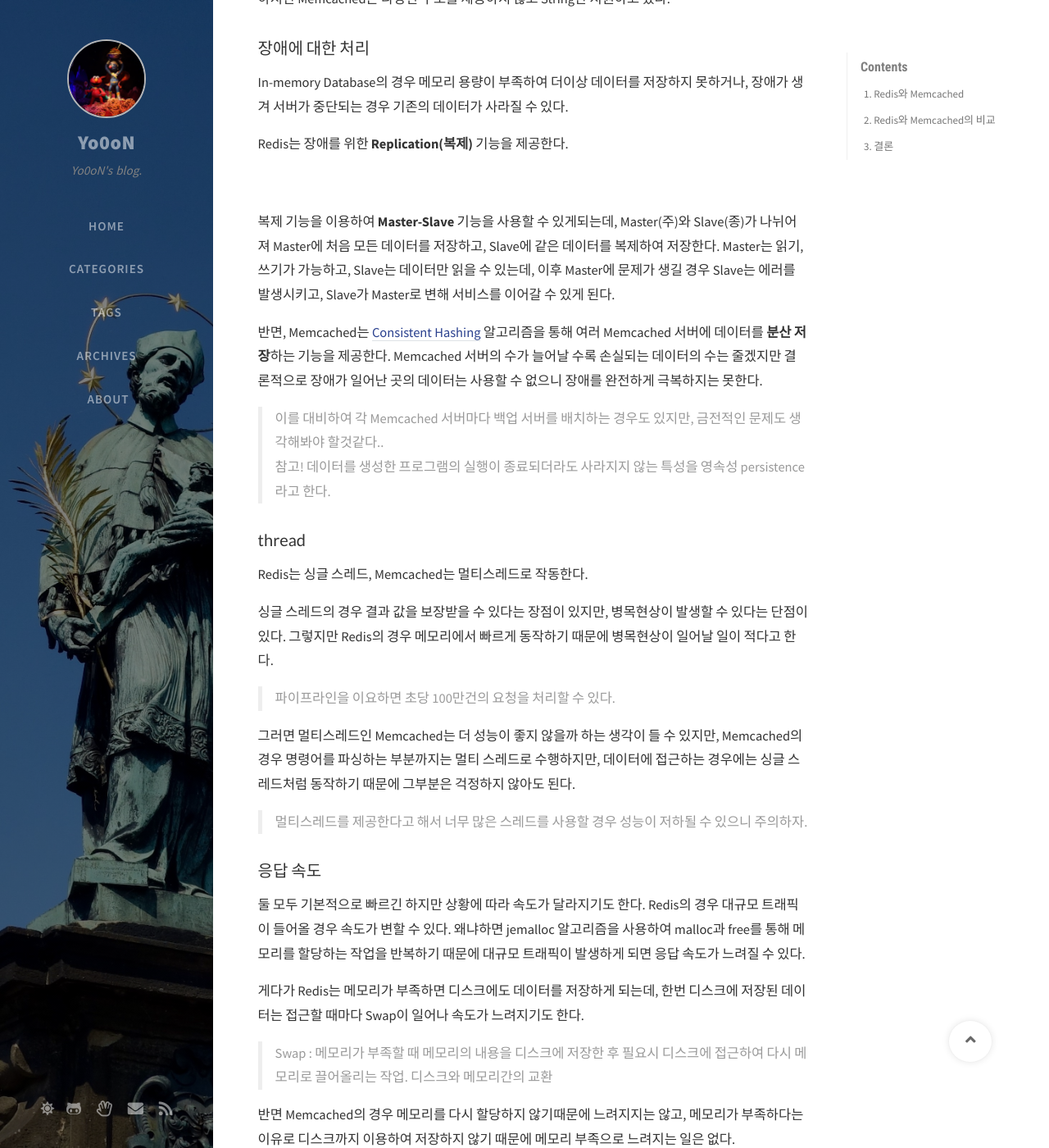
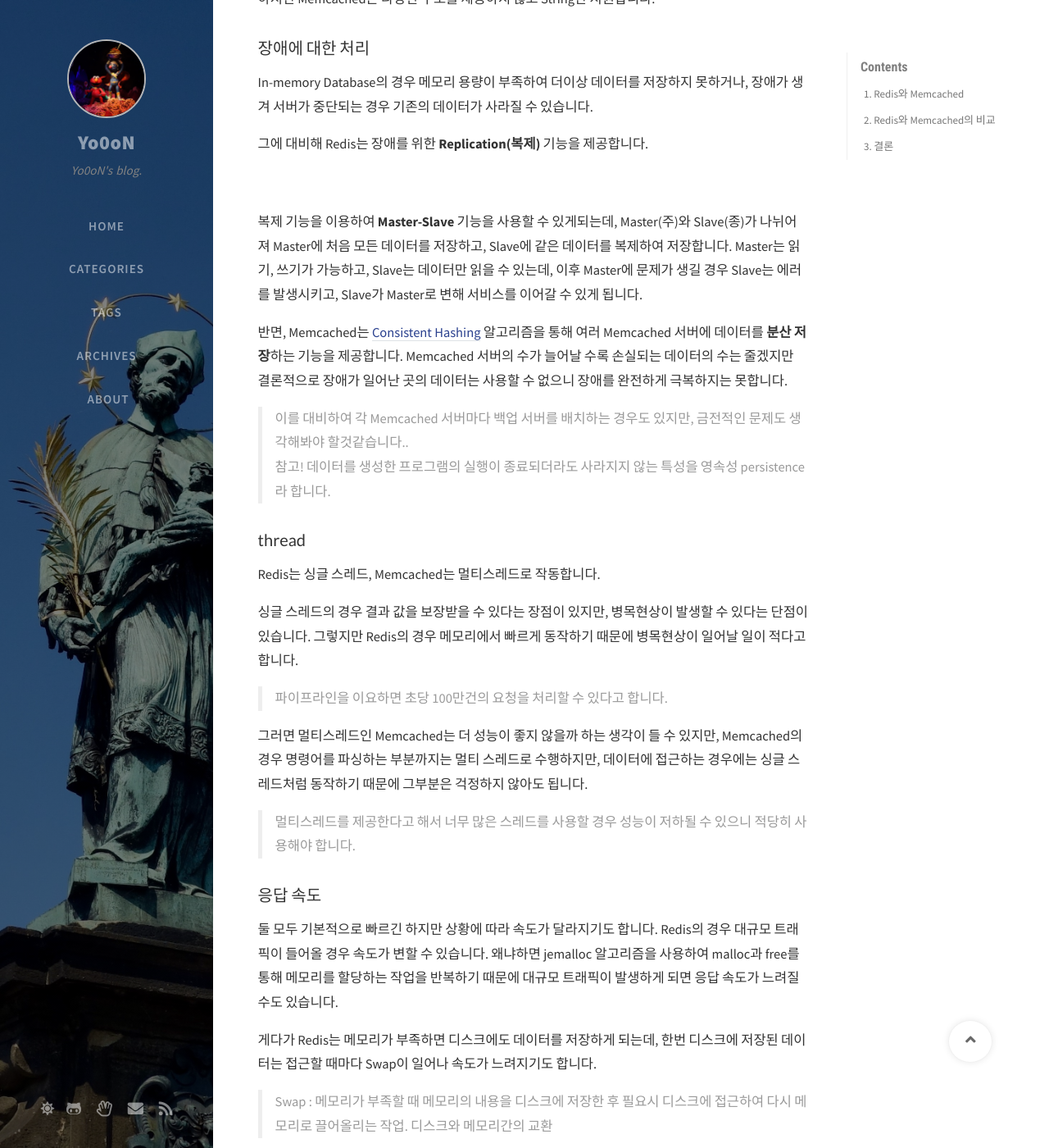
Before and after one commit to Yo0oN/Yo0oN.github.io, a Jekyll site: the page built from _posts/2020-11-11-Project.어떤InMemoryDB를사용할까.md, in a window 1280 px wide and 1400 px high, scrolled down 895 px. Shown: the whole window at 82% size. Built offline with Jekyll 4.4.1, drawn with Linux system fonts in a browser that asks for light colours; nearby versions of some CDN libraries; comment, search, counter and statistics services are not loaded; some of the changed text lies outside the part shown.

Commit message:
Update 2020-11-11-Project.어떤InMemoryDB를사용할까.md

```diff
--- a/_posts/2020-11-11-Project.어떤InMemoryDB를사용할까.md
+++ b/_posts/2020-11-11-Project.어떤InMemoryDB를사용할까.md
@@ -10,69 +10,69 @@ math: true
 <hr>
 
 ## 1. Redis와 Memcached
-In-memory Database를 검색하면 다양한 제품들이 존재하지만, 여러 회사에서 사용 중이고 유명한 두가지는 Redis와 Memcached이다.<br>
-이유는 오픈소스(무료)에 속도가 빠르며, Key-Value를 한 쌍으로 데이터를 저장하기 때문이다.
+In-memory Database를 검색하면 다양한 제품들이 존재하지만, 여러 회사에서 사용 중이고 유명한 두가지는 Redis와 Memcached입니다.<br>
+이유는 오픈소스(무료)에 속도가 빠르며, Key-Value를 한 쌍으로 데이터를 저장하기 때문입니다.
 
 ![Redis vs Memcached](/images/posts/Project/event-recommender-festa/대용량트래픽/RedisVSMemcached.jpg)
 
-현재 진행 중인 프로젝트에서 Key와 Value로 저장하는 방식이 세션을 다루기 적합할것이라 생각해 Redis와 Memcached 중 하나를 선택하기로 했다.
+현재 진행 중인 프로젝트에서 Key와 Value로 저장하는 방식이 세션을 다루기 적합할것이라 생각해 Redis와 Memcached 중 하나를 선택하기로 했습니다.
 
 <br>
 
 ## 2. Redis와 Memcached의 비교
 
 ### Collection 구조
-Redis는 기본적으로 Collection 구조를 제공한다.<br>
-그래서 개발시 편리하고, 개발 시간을 단축할 수 있다는 장점이 있지만, 잘못된 Collection을 사용하면 데이터를 다룰 때 속도에 영향을 줄 수 있으니 주의해서 사용해야 한다.<br>
-> 하나의 컬렉션에 너무 많은 아이템을 넣으면 조회시 시간이 오래걸리므로 1만개 이하로 유지하는 것이 좋다고 한다.
+Redis는 기본적으로 Collection 구조를 제공합니다.<br>
+그래서 개발시 편리하고, 개발 시간을 단축할 수 있다는 장점이 있지만, 잘못된 Collection을 사용하면 데이터를 다룰 때 속도에 영향을 줄 수 있으니 주의해서 사용해야 합니다.<br>
+> 하나의 컬렉션에 너무 많은 아이템을 넣으면 조회시 시간이 오래걸리므로 1만개 이하로 유지하는 것이 좋다고 합니다.
 
-하지만 Memcached는 다양한 구조를 제공하지 않고 String만 지원하고 있다.<br>
+하지만 Memcached는 다양한 구조를 제공하지 않고 String만 지원합니다.<br>
 
 ### 장애에 대한 처리
-In-memory Database의 경우 메모리 용량이 부족하여 더이상 데이터를 저장하지 못하거나, 장애가 생겨 서버가 중단되는 경우 기존의 데이터가 사라질 수 있다.
+In-memory Database의 경우 메모리 용량이 부족하여 더이상 데이터를 저장하지 못하거나, 장애가 생겨 서버가 중단되는 경우 기존의 데이터가 사라질 수 있습니다.
 
-Redis는 장애를 위한 **Replication(복제)** 기능을 제공한다.
+그에 대비해 Redis는 장애를 위한 **Replication(복제)** 기능을 제공합니다.
 
 ![Master-Slave구조](/images/posts/Project/event-recommender-festa/대용량트래픽/RedisMasterSlave.jpg)
 
-복제 기능을 이용하여 **Master-Slave** 기능을 사용할 수 있게되는데, Master(주)와 Slave(종)가 나뉘어져 Master에 처음 모든 데이터를 저장하고, Slave에 같은 데이터를 복제하여 저장한다.
-Master는 읽기, 쓰기가 가능하고, Slave는 데이터만 읽을 수 있는데, 이후 Master에 문제가 생길 경우 Slave는 에러를 발생시키고, Slave가 Master로 변해 서비스를 이어갈 수 있게 된다.
+복제 기능을 이용하여 **Master-Slave** 기능을 사용할 수 있게되는데, Master(주)와 Slave(종)가 나뉘어져 Master에 처음 모든 데이터를 저장하고, Slave에 같은 데이터를 복제하여 저장합니다.
+Master는 읽기, 쓰기가 가능하고, Slave는 데이터만 읽을 수 있는데, 이후 Master에 문제가 생길 경우 Slave는 에러를 발생시키고, Slave가 Master로 변해 서비스를 이어갈 수 있게 됩니다.
 
-반면, Memcached는 [Consistent Hashing](https://ko.wikipedia.org/wiki/%EC%9D%BC%EA%B4%80%EB%90%9C_%ED%95%B4%EC%8B%B1) 알고리즘을 통해 여러 Memcached 서버에 데이터를 **분산 저장**하는 기능을 제공한다. Memcached 서버의 수가 늘어날 수록 손실되는 데이터의 수는 줄겠지만 결론적으로 장애가 일어난 곳의 데이터는 사용할 수 없으니 장애를 완전하게 극복하지는 못한다.<br>
-> 이를 대비하여 각 Memcached 서버마다 백업 서버를 배치하는 경우도 있지만, 금전적인 문제도 생각해봐야 할것같다..<br>
-> 참고! 데이터를 생성한 프로그램의 실행이 종료되더라도 사라지지 않는 특성을 영속성 persistence라고 한다.
+반면, Memcached는 [Consistent Hashing](https://ko.wikipedia.org/wiki/%EC%9D%BC%EA%B4%80%EB%90%9C_%ED%95%B4%EC%8B%B1) 알고리즘을 통해 여러 Memcached 서버에 데이터를 **분산 저장**하는 기능을 제공합니다. Memcached 서버의 수가 늘어날 수록 손실되는 데이터의 수는 줄겠지만 결론적으로 장애가 일어난 곳의 데이터는 사용할 수 없으니 장애를 완전하게 극복하지는 못합니다.<br>
+> 이를 대비하여 각 Memcached 서버마다 백업 서버를 배치하는 경우도 있지만, 금전적인 문제도 생각해봐야 할것같습니다..<br>
+> 참고! 데이터를 생성한 프로그램의 실행이 종료되더라도 사라지지 않는 특성을 영속성 persistence라 합니다.
 
 ### thread
-Redis는 싱글 스레드, Memcached는 멀티스레드로 작동한다.
+Redis는 싱글 스레드, Memcached는 멀티스레드로 작동합니다.
 
-싱글 스레드의 경우 결과 값을 보장받을 수 있다는 장점이 있지만, 병목현상이 발생할 수 있다는 단점이 있다.
-그렇지만 Redis의 경우 메모리에서 빠르게 동작하기 때문에 병목현상이 일어날 일이 적다고 한다.<br>
-> 파이프라인을 이요하면 초당 100만건의 요청을 처리할 수 있다.
+싱글 스레드의 경우 결과 값을 보장받을 수 있다는 장점이 있지만, 병목현상이 발생할 수 있다는 단점이 있습니다.
+그렇지만 Redis의 경우 메모리에서 빠르게 동작하기 때문에 병목현상이 일어날 일이 적다고 합니다.<br>
+> 파이프라인을 이요하면 초당 100만건의 요청을 처리할 수 있다고 합니다.
 
-그러면 멀티스레드인 Memcached는 더 성능이 좋지 않을까 하는 생각이 들 수 있지만, Memcached의 경우 명령어를 파싱하는 부분까지는 멀티 스레드로 수행하지만, 데이터에 접근하는 경우에는 싱글 스레드처럼 동작하기 때문에 그부분은 걱정하지 않아도 된다.<br>
-> 멀티스레드를 제공한다고 해서 너무 많은 스레드를 사용할 경우 성능이 저하될 수 있으니 주의하자.
+그러면 멀티스레드인 Memcached는 더 성능이 좋지 않을까 하는 생각이 들 수 있지만, Memcached의 경우 명령어를 파싱하는 부분까지는 멀티 스레드로 수행하지만, 데이터에 접근하는 경우에는 싱글 스레드처럼 동작하기 때문에 그부분은 걱정하지 않아도 됩니다.<br>
+> 멀티스레드를 제공한다고 해서 너무 많은 스레드를 사용할 경우 성능이 저하될 수 있으니 적당히 사용해야 합니다.
 
 ### 응답 속도
-둘 모두 기본적으로 빠르긴 하지만 상황에 따라 속도가 달라지기도 한다. Redis의 경우 대규모 트래픽이 들어올 경우 속도가 변할 수 있다.
-왜냐하면 jemalloc 알고리즘을 사용하여 malloc과 free를 통해 메모리를 할당하는 작업을 반복하기 때문에 대규모 트래픽이 발생하게 되면 응답 속도가 느려질 수 있다.
+둘 모두 기본적으로 빠르긴 하지만 상황에 따라 속도가 달라지기도 합니다. Redis의 경우 대규모 트래픽이 들어올 경우 속도가 변할 수 있습니다.
+왜냐하면 jemalloc 알고리즘을 사용하여 malloc과 free를 통해 메모리를 할당하는 작업을 반복하기 때문에 대규모 트래픽이 발생하게 되면 응답 속도가 느려질 수도 있습니다.
 
-게다가 Redis는 메모리가 부족하면 디스크에도 데이터를 저장하게 되는데, 한번 디스크에 저장된 데이터는 접근할 때마다 Swap이 일어나 속도가 느려지기도 한다.<br>
+게다가 Redis는 메모리가 부족하면 디스크에도 데이터를 저장하게 되는데, 한번 디스크에 저장된 데이터는 접근할 때마다 Swap이 일어나 속도가 느려지기도 합니다.<br>
 > Swap : 메모리가 부족할 때 메모리의 내용을 디스크에 저장한 후 필요시 디스크에 접근하여 다시 메모리로 끌어올리는 작업. 디스크와 메모리간의 교환
 
-반면 Memcached의 경우 메모리를 다시 할당하지 않기때문에 느려지지는 않고, 메모리가 부족하다는 이유로 디스크까지 이용하여 저장하지 않기 때문에 메모리 부족으로 느려지는 일은 없다.<br>
-하지만 메모리가 부족할 경우 가장 적게 사용한 데이터들부터 삭제하여 메모리를 마련하기 때문에 오히려 데이터가 사라진다는 것을 유의하자.
+반면 Memcached의 경우 메모리를 다시 할당하지 않기때문에 느려지지는 않고, 메모리가 부족하다는 이유로 디스크까지 이용하여 저장하지 않기 때문에 메모리 부족으로 느려지는 일은 없습니다.<br>
+하지만 메모리가 부족할 경우 가장 적게 사용한 데이터들부터 삭제하여 메모리를 마련하기 때문에 오히려 데이터가 사라진다는 것을 조심해야 합니다.
 
 <br>
 
 ## 3. 결론
 
-**트래픽이 늘어나 서버를 확장시킬 경우 어떻게 여러대의 서버의 데이터 불일치를 해결할까?** 에 대한 고민을 하면서 가장 중요하게 생각했던 것은 데이터 손실이 없고, 그로인한 서비스 중단도 없어야 한다는 것이다.
+**트래픽이 늘어나 서버를 확장시킬 경우 어떻게 여러대의 서버의 데이터 불일치를 해결할까?** 에 대한 고민을 하면서 가장 중요하게 생각했던 것은 데이터 손실이 없고, 그로인한 서비스 중단도 없어야 한다는 것입니다.
 
-그래서 최종적으로 결정한 것은 Redis이다.<br>
-Redis와 Memcached를 비교했을 때 데이터 손실이 가장 적으며, 장애가 발생했을 때 대처하는 방법도 있기 때문이다.
-또한, 사용중인 스프링 부트에서는 Redis를 지원하고 있기 때문에 편리하게 사용할 수 있다는 점도 장점이었다.
+그래서 최종적으로 결정한 것은 ***Redis***입니다.<br>
+Redis와 Memcached를 비교했을 때 데이터 손실이 가장 적으며, 장애가 발생했을 때 대처하는 방법도 있기 때문입니다.
+또한, 사용중인 스프링 부트에서는 Redis를 지원하고 있기 때문에 편리하게 사용할 수 있다는 점도 장점이었습니다.
 
-이렇게 3편에 이어진 긴 글이었지만 다중 서버 환경에서 세션을 관리할 수 있게 하는 방법에 대하여 알 수 있게되었고, 우리의 프로젝트에 사용할 해결법을 찾을 수 있게되었다.
+이렇게 3편에 이어진 긴 글이었지만 다중 서버 환경에서 세션을 관리할 수 있게 하는 방법에 대하여 알 수 있게되었고, 우리의 프로젝트에 사용할 해결법을 찾을 수 있게 되었습니다!<br>
 
 <hr>
 
```
